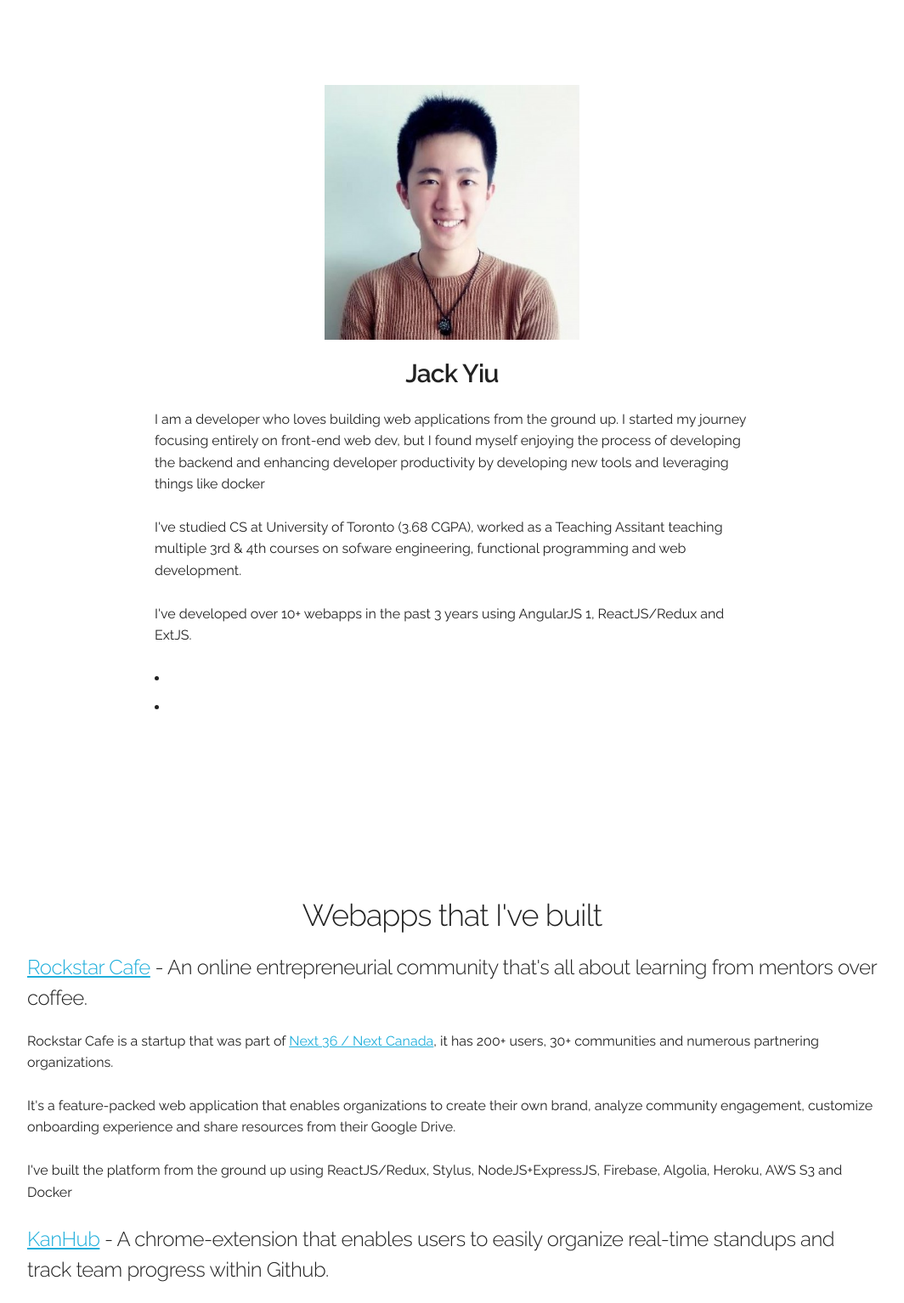
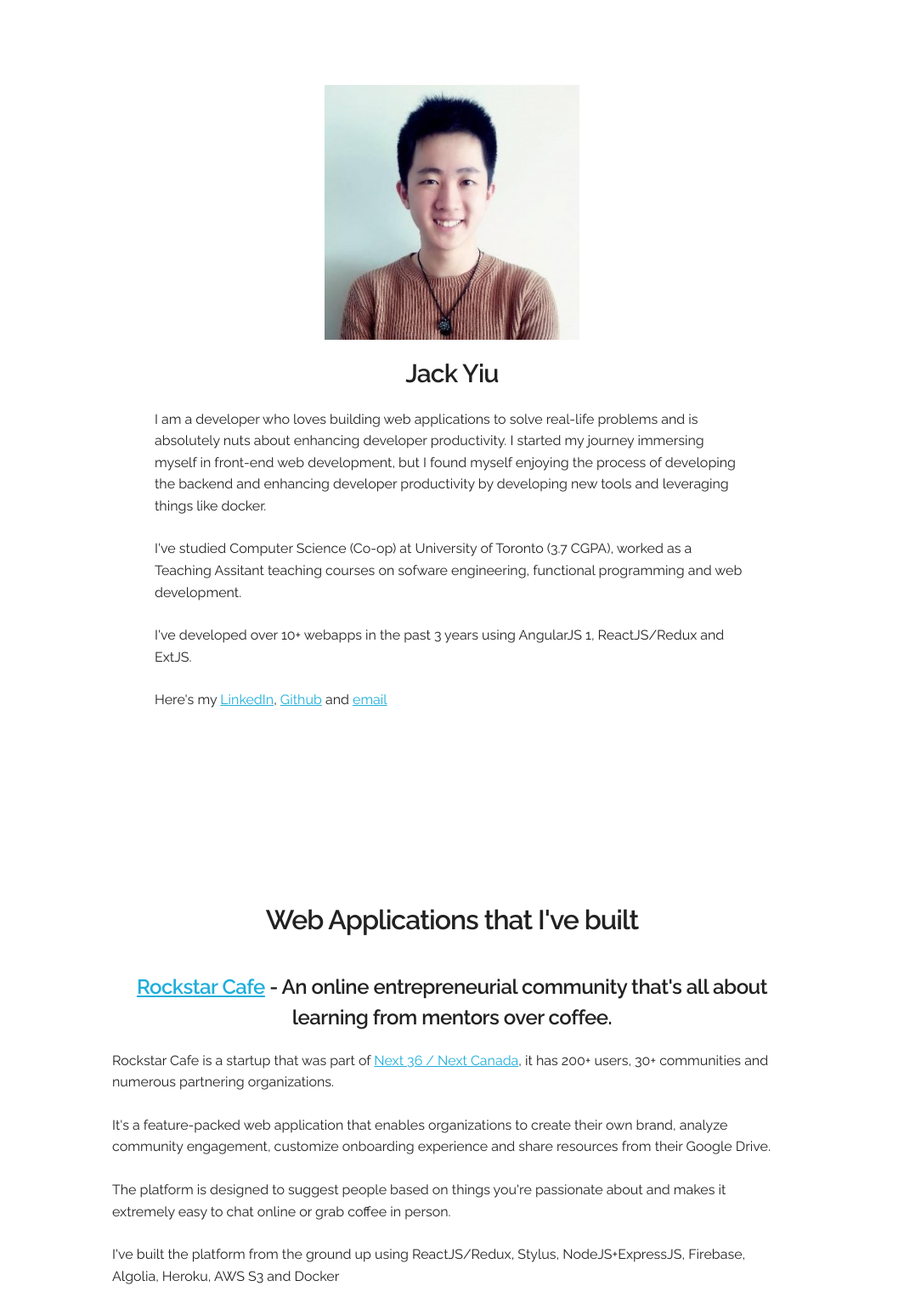
Before and after one commit to omfgitsjack/jackyiu, a PHP site: page /index.html in a window 1280 px wide. Shown: the top 1534 px of the page at 85% size, without its empty margins (108-1172 px from the left). Run offline with PHP 8.4, Linux system fonts and the light colour scheme; some web fonts are replaced.

Commit message:
Added additional content, semi-styled

```diff
--- a/css/index.css
+++ b/css/index.css
@@ -1,7 +1,5 @@
 
 section {
-    max-width: 1000px;
-    margin: 0 auto;
     padding-top: 100px;
     padding-bottom: 100px;
 
@@ -26,3 +24,71 @@ section {
 .intro .content {
     margin-top: 20px;
 }
+
+.project-title {
+    font-weight: bold;
+}
+
+.section-header {
+    font-weight: bold;
+    font-size: 3.2rem;
+    text-align: center;
+}
+
+.project {
+    width: 100%;
+    padding-top: 20px;
+    padding-bottom: 20px;
+}
+
+.project h5,
+.project p,
+.section-header {
+    max-width: 800px;
+    margin-left: auto;
+    margin-right: auto;
+    padding-left: 10px;
+    padding-right: 10px;
+}
+
+.image-area {
+    padding-top: 20px;
+    padding-bottom: 20px;
+    max-width: 1200px;
+    margin: 0 auto;
+}
+
+.image {
+    padding-top: 20px;
+    padding-bottom: 20px;
+    text-align: center;
+}
+
+.image .caption {
+    text-align: center;
+    color: #777;
+}
+
+/* Utils */
+
+.muted {
+    color: #777;
+}
+
+.text-centered {
+    text-align: center;
+}
+
+.full-width {
+    width: 100%;
+}
+
+.mobile-friendly#ucafe {
+    max-width: 684px;
+    width: 100%;
+}
+
+.mobile-friendly#rockstar-analytics {
+    max-width: 572px;
+    width: 100%;
+}
--- a/index.html
+++ b/index.html
@@ -21,7 +21,6 @@
   –––––––––––––––––––––––––––––––––––––––––––––––––– -->
   <link rel="stylesheet" href="css/normalize.css">
   <link rel="stylesheet" href="css/skeleton.css">
-  <link rel="stylesheet" href="css/font-awesome.min.css">
   <link rel="stylesheet" href="css/index.css">
   <link rel="stylesheet" href="css/typography.css">
 
@@ -39,67 +38,119 @@
 
     <div class="content">
         <h4 class="profile-name">Jack Yiu</h4>
-        <p>I am a developer who loves building web applications from the ground up. I started my journey focusing entirely on front-end web dev,
-            but I found myself enjoying the process of developing the backend and enhancing developer productivity by developing new tools and leveraging things like docker</p>
-        <p>I've studied CS at University of Toronto (3.68 CGPA), worked as a Teaching Assitant teaching multiple 3rd & 4th courses on sofware engineering, functional programming and web development.</p>
+        <p>I am a developer who loves building web applications to solve real-life problems and is absolutely nuts about enhancing developer productivity.
+          I started my journey immersing myself in front-end web development, but I found myself enjoying the process of developing the backend and enhancing
+          developer productivity by developing new tools and leveraging things like docker.</p>
+        <p>I've studied Computer Science (Co-op) at University of Toronto (3.7 CGPA), worked as a Teaching Assitant teaching courses on sofware engineering, functional programming and web development.</p>
         <p>I've developed over 10+ webapps in the past 3 years using AngularJS 1, ReactJS/Redux and ExtJS.</p>
-        <li><a href="https://www.linkedin.com/in/jack-yiu-1b82945b/" class="social-icon"><i class="fa fa-linkedin"></i></a></li>
-        <li><a href="https://github.com/omfgitsjack"><i class="fa fa-github" aria-hidden="true"></i></a></li>
+        <p>Here's my <a rel="noopener" target="_blank" href="https://www.linkedin.com/in/jack-yiu-1b82945b/">LinkedIn</a>, <a rel="noopener" target="_blank" href="https://github.com/omfgitsjack">Github</a> and <a rel="noopener" href="mailto:jackinyiu@gmail.com">email</a></p>
     </div>
   </section>
 
   <section>
-    <h3>Webapps that I've built</h3>
+    <h3 class="section-header">Web Applications that I've built</h3>
+
     <div class="project">
-      <h5><a href="experience.rockstar-cafe.ca">Rockstar Cafe</a> - An online entrepreneurial community that's all about learning from mentors over coffee.</h5>
-      <p>Rockstar Cafe is a startup that was part of <a href="https://www.nextcanada.com/">Next 36 / Next Canada</a>, it has 200+ users, 30+ communities and numerous partnering organizations.</p>
+      <h5 class="project-title text-centered"><a rel="noopener" target="_blank" href="experience.rockstar-cafe.ca">Rockstar Cafe</a> - An online entrepreneurial community that's all about learning from mentors over coffee.</h5>
+      <p>Rockstar Cafe is a startup that was part of <a rel="noopener" target="_blank" href="https://www.nextcanada.com/">Next 36 / Next Canada</a>, it has 200+ users, 30+ communities and numerous partnering organizations.</p>
       <p>It's a feature-packed web application that enables organizations to create their own brand, analyze community engagement, customize onboarding experience and share resources from their Google Drive.</p>
+      <p>The platform is designed to suggest people based on things you're passionate about and makes it extremely easy to chat online or grab coffee in person.</p>
       <p>I've built the platform from the ground up using ReactJS/Redux, Stylus, NodeJS+ExpressJS, Firebase, Algolia, Heroku, AWS S3 and Docker</p>
+      <div class="image-area">
+        <div class="image">
+          <video src="https://i.gyazo.com/9fbf65a19a068b4cbd2d218b872091a3.mp4" class="full-width" autoplay></video>
+          <!--<img src="https://i.gyazo.com/9fbf65a19a068b4cbd2d218b872091a3.mp4" alt="" class="full-width">-->
+          <p class="caption">Rockstar Cafe lets you discover people and communities</p>
+        </div>
+        <div class="image">
+          <img id="rockstar-analytics" src="https://i.gyazo.com/39a896db046f55ddcc19c64e84962508.gif" alt="" class="mobile-friendly">
+          <p class="caption">Analytics for Paid Partners</p>
+        </div>
+      </div>
     </div>
+
     <div class="project">
-      <h5><a href="https://kanhub.me:8080/">KanHub</a> - A chrome-extension that enables users to easily organize real-time standups and track team progress within Github.</h5>
-      <p><a href="https://github.com/omfgitsjack/kanhub">Open-source</a> chrome-extension that enables github contributors and collaborators to organize themselves into teams and hold daily standups without leaving Github.</p>
+      <h5 class="project-title"><a rel="noopener" target="_blank" href="https://kanhub.me:8080/">KanHub</a> - A chrome-extension that enables users to easily organize real-time standups and track team progress within Github.</h5>
+      <p><a rel="noopener" target="_blank" href="https://github.com/omfgitsjack/kanhub">Open-source</a> chrome-extension that enables github contributors and collaborators to organize themselves into teams and hold daily standups without leaving Github.</p>
       <p>Technologies used: ReactJS, CSS, NodeJS+ExpressJS, Postgres, Redis, SocketIO, Docker and Digital Ocean.</p>
     </div>
+
     <div class="project">
-      <h5><a href="http://ucafe.jackyiu.me">UCafe</a> - An SMS-powered food ordering website that was used by 400+ users</h5>
+      <h5 class="project-title"><a rel="noopener" target="_blank" href="http://ucafe.jackyiu.me">UCafe</a> - An SMS-powered food ordering website that was used by 400+ users</h5>
       <p>Technologies used: Angular JS 1, LESS, PHP + Laravel, MySQL, Digital Ocean.</p>
-      <p><a href="https://github.com/omfgitsjack/text-ordering-app">Link to Github</a></p>
+      <p><a rel="noopener" target="_blank" href="https://github.com/omfgitsjack/text-ordering-app">Link to Github</a></p>
+      <div class="image-area">
+        <div class="image">
+          <img id="ucafe" src="https://i.gyazo.com/e1052b0c085a4b6ef83fb4a501eaf044.gif" class="mobile-friendly">
+          <p class="caption">Landing Page</p>
+        </div>
+      </div>
     </div>
+
     <div class="project">
-      <h5><a href="http://sched.jackyiu.me/#!/schedule/sessions/80/0">University of Toronto (Scarborough Campus) Sports Drop-in Schedule</a> -
-      A web application that enabled 1000+ students to find out when they can drop in and play a sport with others. The predecessor to this webapp can be played around with <a href="http://jp.jackyiu.me/#/login">here (email: jack@jack.com, pwd: jackjack)</a>, source-code <a href="https://github.com/omfgitsjack/justplay">here</a></h5>
-      <p><a href="https://github.com/omfgitsjack/kanhub">Open-source</a> web application that had over 1000+ monthly active users, was built out of UTSC's incubator: The Hub.</p>
+      <h5 class="project-title"><a rel="noopener" target="_blank" href="http://sched.jackyiu.me/#!/schedule/sessions/80/0">JustPlay</a>
+      A web application that enabled 1000+ students to find out when they can drop in and play a sport with others.</h5>
+      <p><a rel="noopener" target="_blank" href="https://github.com/omfgitsjack/kanhub">Open-source</a> web application that had over 1000+ monthly active users, was built out of UTSC's incubator: The Hub. Here's an article featuring my <a rel="noopener" target="_blank" href="http://www.utsc.utoronto.ca/projects/thehub/2014/12/04/jack-yiu-and-justplay/">webapp</a></p>
+      <p>The predecessor to this webapp can be played around with <a rel="noopener" target="_blank" href="http://jp.jackyiu.me/#/login">here</a> (email: jack@jack.com, pwd: jackjack), source-code <a rel="noopener" target="_blank" href="https://github.com/omfgitsjack/justplay">here</a></p>
       <p>Technologies used: AngularJS 1, LESS, PHP + Laravel, MySQL, Digital Ocean.</p>
+        <div class="image">
+          <img src="https://i.gyazo.com/cc1231604ec0b84b2fea0d513e84887b.gif" class="mobile-friendly">
+          <p class="caption">2 Clicks away from finding others to play sports with.</p>
+        </div>
+      </div>
     </div>
   </section>
 
   <section>
-    <h3>Places I've worked at</h3>
+    <h3 class="section-header">Places I've worked at</h3>
     <div class="project">
-      <h5><a href="http://www.intelligonetworks.com/">IntelliGO Networks</a> - Full-stack developer working on IntelliGO (SC Magazine Awards 2017 Finalist for Best NAC)</h5>
+      <h5 class="project-title"><a rel="noopener" target="_blank" href="http://www.intelligonetworks.com/">IntelliGO Networks</a> - Full-stack developer working on IntelliGO</h5>
       <p>Enhanced the usability of the administrator’s dashboard through the addition of d3-driven graphs and customized filters using ExtJS 4 which ultimately enabled the platform to be recognized as SC Magazine 2017’s Best Network Access Control Finalist</p>
       <p>Built a feature that generates customizable PDF reports according to a predefined schedule, the PDF reports rendered dynamic content from the web-based platform.</p>
     </div>
-      <li><h5><a href="http://www.intelligonetworks.com/">Caseware</a> - Performance Testing & Tooling Developer</h5></li>
-    </ul>
     <div class="project">
-      <h5><a href="http://www.intelligonetworks.com/">IntelliGO Networks</a> - Worked on backend & frontend of IntelliGO (SC Magazine Awards 2017 Finalist for Best NAC)</h5>
+      <h5 class="project-title"><a rel="noopener" target="_blank" href="https://www.caseware.com/">Caseware</a> - Performance Testing & Tooling Developer</h5>
+      <p>Develop tool that automates the process of posting failing tests from Jenkins CI Server to Atlassian Jira</p>
+      <p>Implement, maintain and optimize API testing and performance framework</p>
+      <p>Analysis, extrapolation and benchmarking of large test data to evaluate performance of APIs</p>
     </div>
   </section>
 
   <section>
-    <h3>Static & Landing Pages / Conference Sites / Shopping Web apps I've built & deployed</h3>
+    <h3 class="section-header">Static & Landing Pages / Conference Sites / Shopping Web apps I've built & deployed</h3>
     <div class="project">
-      <h5>TEDxUTSC - A conference site built with Wordpress and CSS</h5>
+      <h5 class="project-title"><a rel="noopener" target="_blank" href="http://tedxutsc.com/">TEDxUTSC</a> - A TEDx talk that had thousands of viewers and trended nationally in Canada.</h5>
+      <p>I designed and built the TEDxUTSC from the ground up with a single mission: to make finding information and details about our events as easy as possible (& minimize clicking).
+      I also managed to secure a tech-talk on augmented reality from the "Father of Wearable Computing" <a rel="noopener" target="_blank" href="http://liangela.com/">Steve Mann</a>.
+      </p>
+      <p>Technologies used: HTML5, CSS, Wordpress, livestream</p>
+      <div class="image-area">
+        <div class="image">
+          <img class="full-width" src="https://i.gyazo.com/d57fd5cc41ab8bb685764ba3ee10b917.gif" alt="">
+          <p class="caption">Executive hiring page</p>
+        </div>
+        <div class="image">
+          <img class="full-width" src="https://i.gyazo.com/4b427aff9701e4c9008e146adc934f0a.gif" alt="">
+          <p class="caption">Homepage</p>
+        </div>
+      </div>
     </div>
     <div class="project">
-      <h5><a href="https://volykos.com/">Volykos</a> - Accessible wireless charging for customers</h5>
-      <p>Technologies used: HTML5, SASS, JS, AWS Cloudfront, AWS S3, AWS Route53</p>
+      <h5 class="project-title"><a rel="noopener" target="_blank" href="https://volykos.com/">Volykos</a> - Accessible wireless charging for customers</h5>
+      <p>I helped design and build Volykos's landing page and subscription payment system.
+        The system is designed to be able to highly customizable subscription packages for each unique customer, all without writing/changing any code.</p>
+      <p>Technologies used: HTML5, SASS, JS, Stripe, AWS Lambda, AWS Cloudfront, AWS S3, AWS Route53</p>
+      <div class="image-area">
+        <div class="image">
+          <img src="https://i.gyazo.com/6087a40ffdb2c5d920c14535a86d6f50.gif" alt="" class="full-width">
+          <p class="caption">Landing Page</p>
+        </div>
+      </div>
     </div>
     <div class="project">
-      <h5>Tweek - Shopify Site that sells tailor-made shirts</h5>
-      <p>This was a Shopify-based sites equipped with multiple plugins that made it super easy for customers to customize their shirt to their liking.</p>
+      <h5 class="project-title">Tweek - Shopify Store that sells tailor-made shirts</h5>
+      <p>This was a Shopify store that made it super easy for customers to customize their shirt to their liking.</p>
+      <p>Technologies used: Shopify, Liquid</p>
     </div>
   </section>
 
--- /dev/null
+++ b/index.php
@@ -0,0 +1 @@
+<?php header( 'Location: /index.html' ) ; ?>
```
